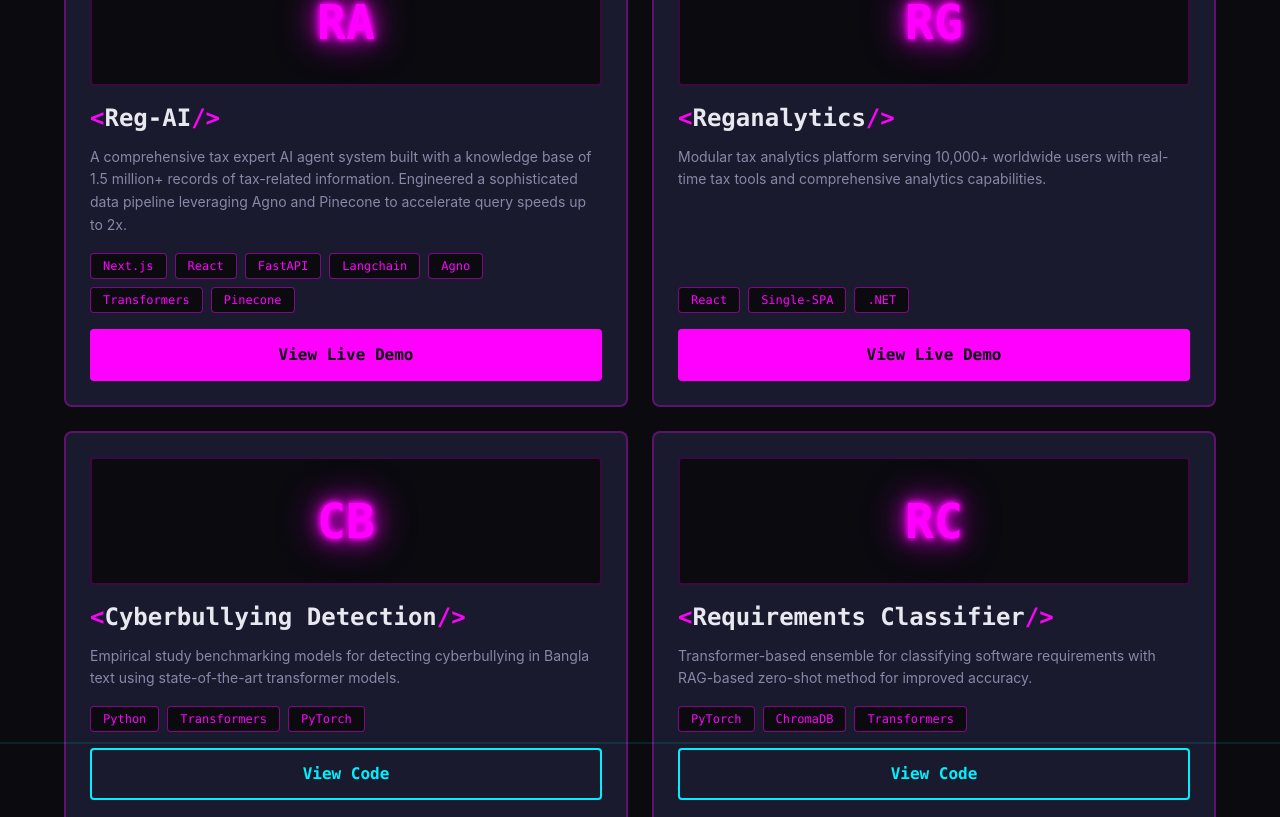
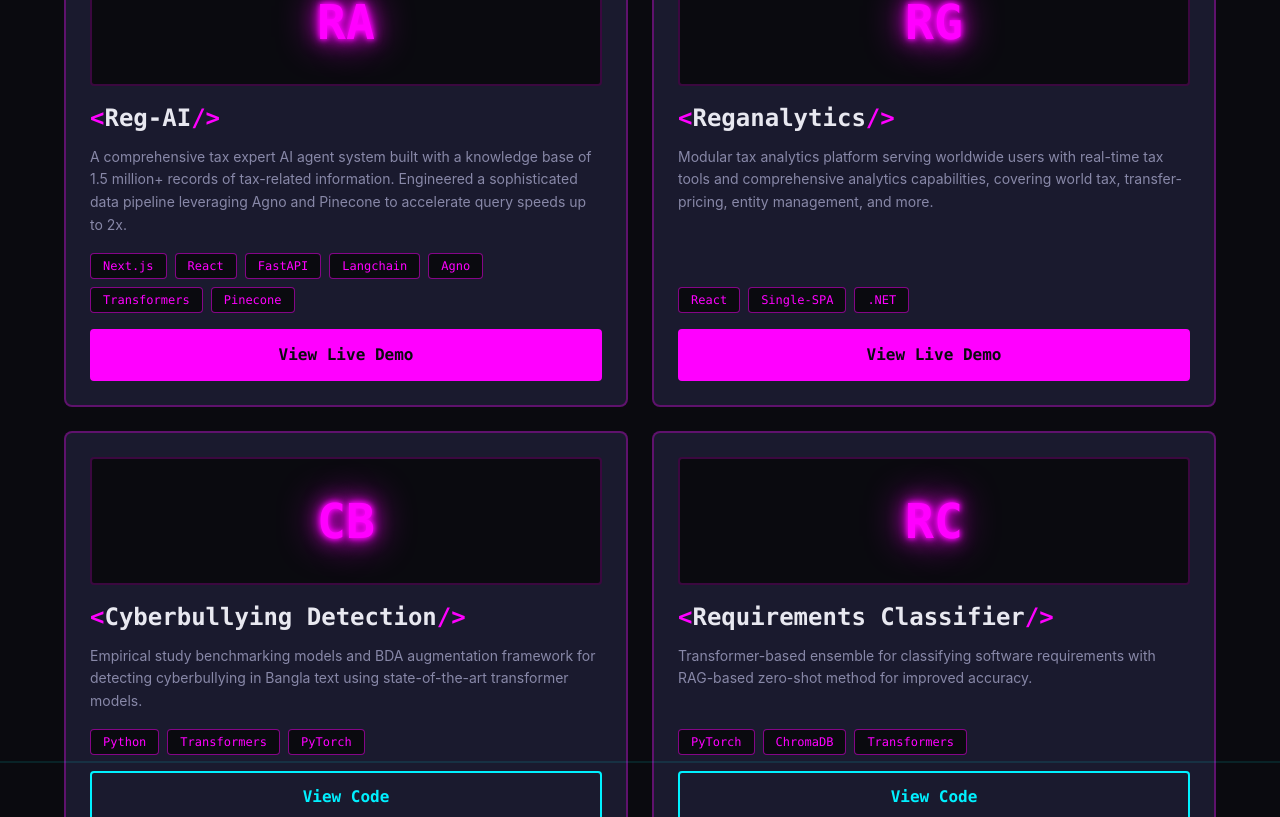
Before and after one commit to NotAlpha45/my-portfolio-v3, a React (Vite) app: page / in a window 1280 px wide. Shown: the part 3719-4536 px from the top of the page. Built offline with nearby package versions, Linux system fonts and the light colour scheme.

Commit message:
refactor: Enhance project descriptions in HighlightedProject component for clarity and detail

```diff
--- a/src/components/HighlightedProject.tsx
+++ b/src/components/HighlightedProject.tsx
@@ -21,14 +21,14 @@
     },
     {
       title: 'Reganalytics',
-      description: 'Modular tax analytics platform serving 10,000+ worldwide users with real-time tax tools and comprehensive analytics capabilities.',
+      description: 'Modular tax analytics platform serving worldwide users with real-time tax tools and comprehensive analytics capabilities, covering world tax, transfer-pricing, entity management, and more.',
       technologies: ['React', 'Single-SPA', '.NET'],
       liveUrl: 'https://regplus.reganalytics.com/',
       icon: 'RG',
     },
     {
       title: 'Cyberbullying Detection',
-      description: 'Empirical study benchmarking models for detecting cyberbullying in Bangla text using state-of-the-art transformer models.',
+      description: 'Empirical study benchmarking models and BDA augmentation framework for detecting cyberbullying in Bangla text using state-of-the-art transformer models.',
       technologies: ['Python', 'Transformers', 'PyTorch'],
       githubUrl: 'https://github.com/NotAlpha45/bangla-cyberbullying',
       icon: 'CB',
```
